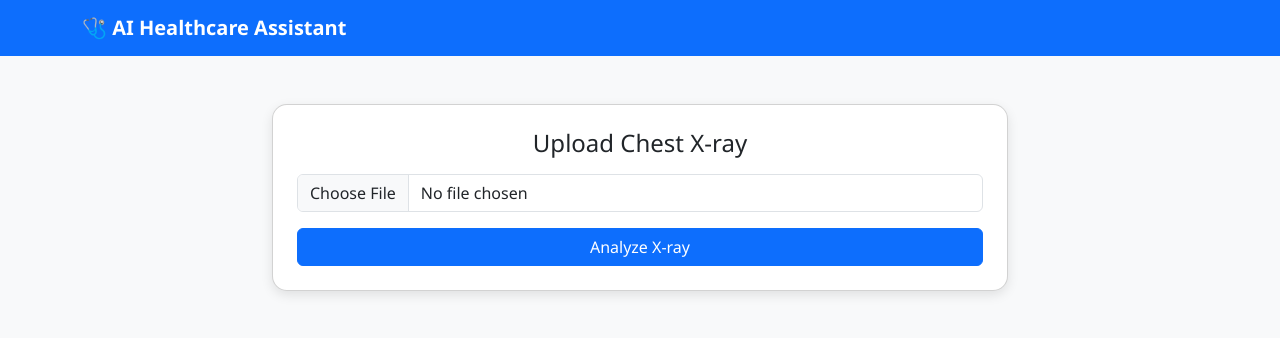
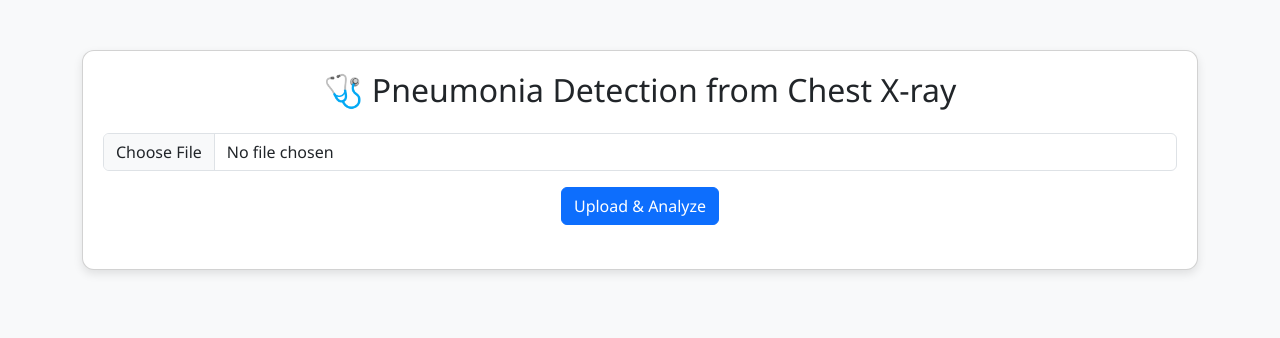
Before and after one commit to ilsa12/AI-Healthcare-Assistant, a Flask app: page / in a window 1280 px wide. Shown: the top 338 px of the page. Run offline with Flask 3, Linux system fonts and the light colour scheme.

Commit message:
Update index.html

```diff
--- a/templates/index.html
+++ b/templates/index.html
@@ -2,76 +2,74 @@
 <html lang="en">
 <head>
   <meta charset="UTF-8">
-  <meta name="viewport" content="width=device-width, initial-scale=1">
-  <title>AI Healthcare Assistant</title>
+  <title>Pneumonia Detector - X-ray AI Assistant</title>
   <link href="https://cdn.jsdelivr.net/npm/bootstrap@5.3.0/dist/css/bootstrap.min.css" rel="stylesheet">
+
   <style>
     body {
-      background-color: #f8f9fa;
+      background: #f8f9fa;
       font-family: 'Segoe UI', Tahoma, Geneva, Verdana, sans-serif;
     }
-    .navbar {
-      background-color: #0d6efd;
-    }
-    .navbar-brand {
-      color: white !important;
-      font-weight: bold;
+    .container {
+      margin-top: 50px;
     }
     .card {
-      border-radius: 15px;
-      box-shadow: 0 4px 12px rgba(0,0,0,0.1);
+      border-radius: 12px;
+      box-shadow: 0 4px 10px rgba(0,0,0,0.1);
+      padding: 20px;
     }
     .result-img {
-      max-height: 300px;
-      object-fit: contain;
+      max-width: 100%;
+      border: 2px solid #ddd;
       border-radius: 10px;
+      margin-bottom: 10px;
+    }
+    .prediction-badge {
+      font-size: 1.2rem;
+      padding: 8px 15px;
+      border-radius: 8px;
     }
   </style>
 </head>
 <body>
-  <!-- Navbar -->
-  <nav class="navbar navbar-expand-lg">
   <div class="container">
-      <a class="navbar-brand" href="#">🩺 AI Healthcare Assistant</a>
-    </div>
-  </nav>
+    <div class="card">
+      <h2 class="text-center mb-4">🩺 Pneumonia Detection from Chest X-ray</h2>
 
-  <div class="container py-5">
-    <div class="row justify-content-center">
-      <div class="col-md-8">
-        <!-- Upload Card -->
-        <div class="card p-4">
-          <h4 class="mb-3 text-center">Upload Chest X-ray</h4>
-          <form action="/predict" method="post" enctype="multipart/form-data">
-            <div class="mb-3">
-              <input class="form-control" type="file" name="file" accept="image/*" required>
-            </div>
-            <div class="d-grid">
-              <button class="btn btn-primary" type="submit">Analyze X-ray</button>
-            </div>
+      <!-- Upload Form -->
+      <form method="POST" enctype="multipart/form-data" class="text-center mb-4">
+        <input type="file" name="file" class="form-control mb-3" required>
+        <button type="submit" class="btn btn-primary">Upload & Analyze</button>
       </form>
+
+      {% if prediction %}
+        <!-- Prediction Result -->
+        <div class="text-center mb-4">
+          <h4>Prediction:</h4>
+          {% if prediction == "NORMAL" %}
+            <span class="prediction-badge bg-success text-white">✅ NORMAL</span>
+          {% else %}
+            <span class="prediction-badge bg-danger text-white">⚠️ PNEUMONIA DETECTED</span>
+          {% endif %}
         </div>
 
-        <!-- Results Card -->
-        {% if uploaded_image %}
-        <div class="card mt-4 p-4">
-          <h5 class="text-center">Results</h5>
-          <p><strong>Prediction:</strong> {{ prediction }}</p>
-
+        <!-- Results Display -->
         <div class="row text-center">
-            <div class="col-md-6">
-              <p class="fw-bold">Original X-ray</p>
-              <img src="{{ url_for('static', filename='uploads/' + uploaded_image) }}" class="img-fluid result-img">
+          <div class="col-md-4">
+            <h6>Original X-ray</h6>
+            <img src="{{ original_image }}" class="result-img">
           </div>
-            <div class="col-md-6">
-              <p class="fw-bold">Grad-CAM Heatmap</p>
-              <img src="{{ url_for('static', filename='results/' + result_image) }}" class="img-fluid result-img">
+          <div class="col-md-4">
+            <h6>Heatmap Overlay</h6>
+            <img src="{{ overlay_heatmap }}" class="result-img">
           </div>
+          <div class="col-md-4">
+            <h6>Detected Region (Bounding Box)</h6>
+            <img src="{{ overlay_box }}" class="result-img">
           </div>
         </div>
       {% endif %}
     </div>
   </div>
-  </div>
 </body>
 </html>
```
Lines whose indentation alone changed are shown as unchanged.
